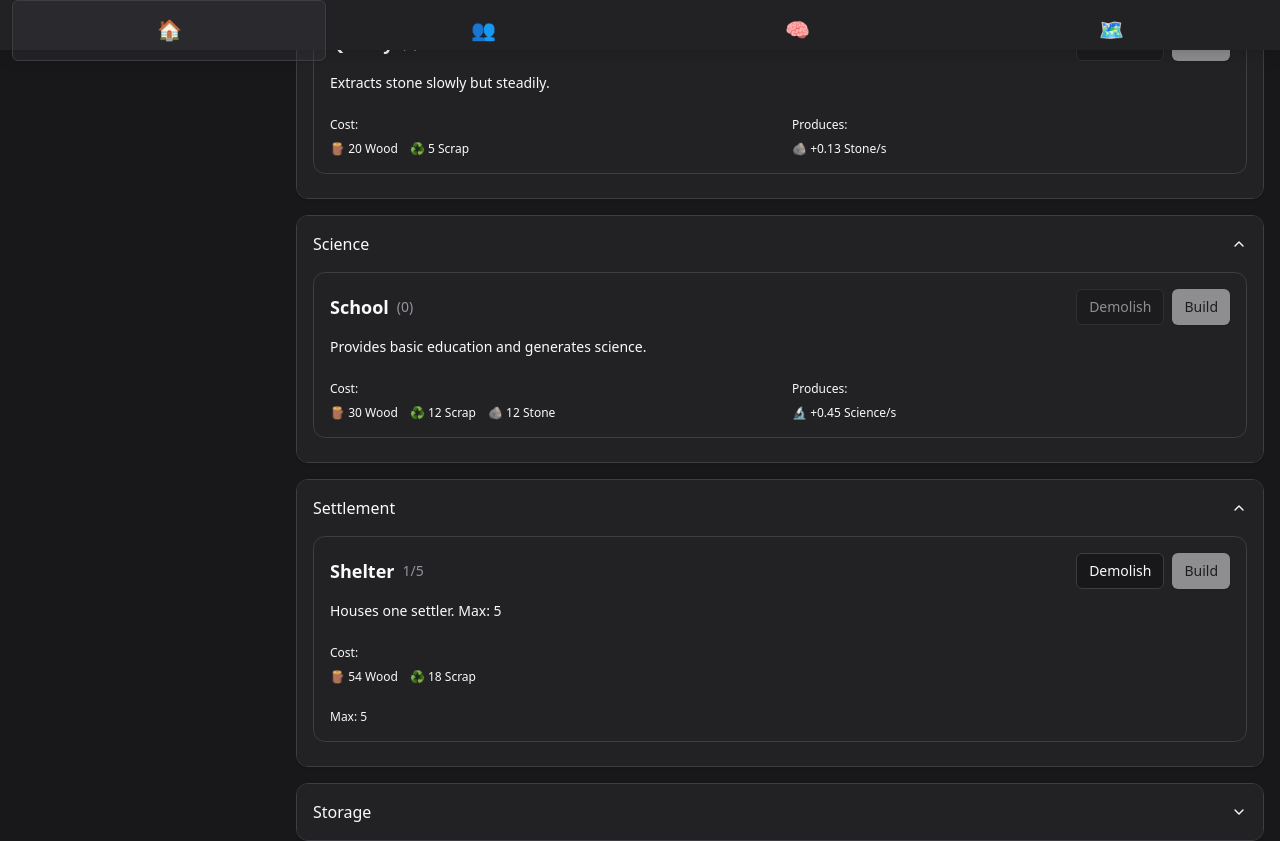
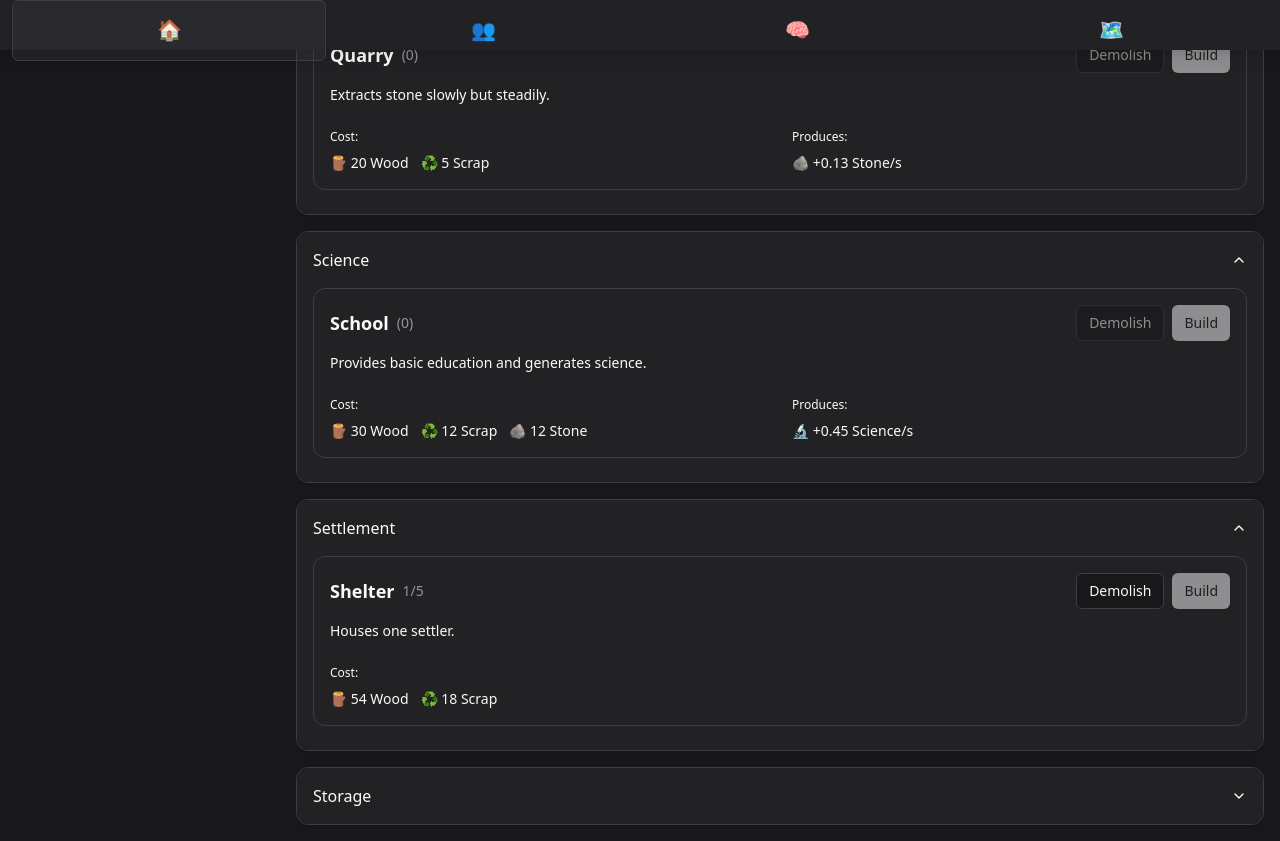
Before and after one commit to mikisz/apocalypse-idle, a React (Vite) app: page / in a window 1280 px wide. Shown: the part 750-1591 px from the top of the page. Built offline with nearby package versions, Linux system fonts and the light colour scheme.

Commit message:
Display building consumption and remove shelter max copy

```diff
--- a/src/components/BuildingRow.jsx
+++ b/src/components/BuildingRow.jsx
@@ -25,6 +25,17 @@ export default function BuildingRow({
     const sign = perSec >= 0 ? '+' : '-';
     return `${sign}${Math.abs(perSec).toFixed(2)} ${RESOURCES[res].name}/s`;
   };
+
+  const columnCount =
+    1 +
+    (perOutputs.length > 0 || building.capacityAdd ? 1 : 0) +
+    (perInputs.length > 0 ? 1 : 0);
+  const gridColsClass =
+    columnCount === 3
+      ? 'grid-cols-3'
+      : columnCount === 2
+        ? 'grid-cols-2'
+        : 'grid-cols-1';
 
   return (
     <Container className="space-y-3 shadow-none">
@@ -77,16 +88,10 @@ export default function BuildingRow({
       </div>
       <div className="space-y-6 text-sm">
         <div>{building.description}</div>
-        <div
-          className={`grid gap-6 text-xs ${
-            perOutputs.length > 0 || building.capacityAdd
-              ? 'grid-cols-2'
-              : 'grid-cols-1'
-          }`}
-        >
+        <div className={`grid gap-6 text-xs ${gridColsClass}`}>
           <div>
-            <div className="font-medium">Cost:</div>
-            <div className="mt-2 flex flex-wrap gap-3">
+            <div className="text-xs font-medium">Cost:</div>
+            <div className="mt-2 flex flex-wrap gap-3 text-sm">
               {costEntries.map(([res, amt]) => (
                 <span key={res} className="flex items-center gap-1">
                   {RESOURCES[res].icon} {formatAmount(amt)}{' '}
@@ -97,8 +102,8 @@ export default function BuildingRow({
           </div>
           {perOutputs.length > 0 ? (
             <div>
-              <div className="font-medium">Produces:</div>
-              <div className="mt-2 flex flex-wrap gap-3">
+              <div className="text-xs font-medium">Produces:</div>
+              <div className="mt-2 flex flex-wrap gap-3 text-sm">
                 {perOutputs.map((o) => (
                   <span key={o.res} className="flex items-center gap-1">
                     {RESOURCES[o.res].icon} {formatPerSec(o.perSec, o.res)}
@@ -109,8 +114,8 @@ export default function BuildingRow({
           ) : (
             building.capacityAdd && (
               <div>
-                <div className="font-medium">Increase:</div>
-                <div className="mt-2 flex flex-wrap gap-3">
+                <div className="text-xs font-medium">Increase:</div>
+                <div className="mt-2 flex flex-wrap gap-3 text-sm">
                   {Object.entries(building.capacityAdd).map(([res, cap]) => (
                     <span key={res} className="flex items-center gap-1">
                       {RESOURCES[res].icon} +{formatAmount(cap)}{' '}
@@ -121,21 +126,25 @@ export default function BuildingRow({
               </div>
             )
           )}
+          {perInputs.length > 0 && (
+            <div>
+              <div className="text-xs font-medium">Consume:</div>
+              <div className="mt-2 flex flex-wrap gap-3 text-sm">
+                {perInputs.map((i) => (
+                  <span key={i.res} className="flex items-center gap-1">
+                    {RESOURCES[i.res].icon} {formatPerSec(-i.perSec, i.res)}
+                  </span>
+                ))}
+              </div>
+            </div>
+          )}
         </div>
-        {perInputs.map((i) => (
-          <div key={`in-${i.res}`} className="text-xs mt-2">
-            Consumes: {formatPerSec(-i.perSec, i.res)}
-          </div>
-        ))}
         {!unlocked && building.requiresResearch && (
           <div className="text-xs text-red-400">
             Requires:{' '}
             {RESEARCH_MAP[building.requiresResearch]?.name ||
               building.requiresResearch}
           </div>
-        )}
-        {building.maxCount != null && (
-          <div className="text-xs">Max: {building.maxCount}</div>
         )}
         {showPowerWarning && (
           <div className="text-xs">No Power storage. Excess is lost.</div>
--- a/src/data/buildings.js
+++ b/src/data/buildings.js
@@ -136,7 +136,7 @@ export const BUILDINGS = [
     costGrowth: SHELTER_COST_GROWTH,
     refund: 0.5,
     maxCount: SHELTER_MAX,
-    description: 'Houses one settler. Max: 5',
+    description: 'Houses one settler.',
   },
   {
     id: 'radio',
```
